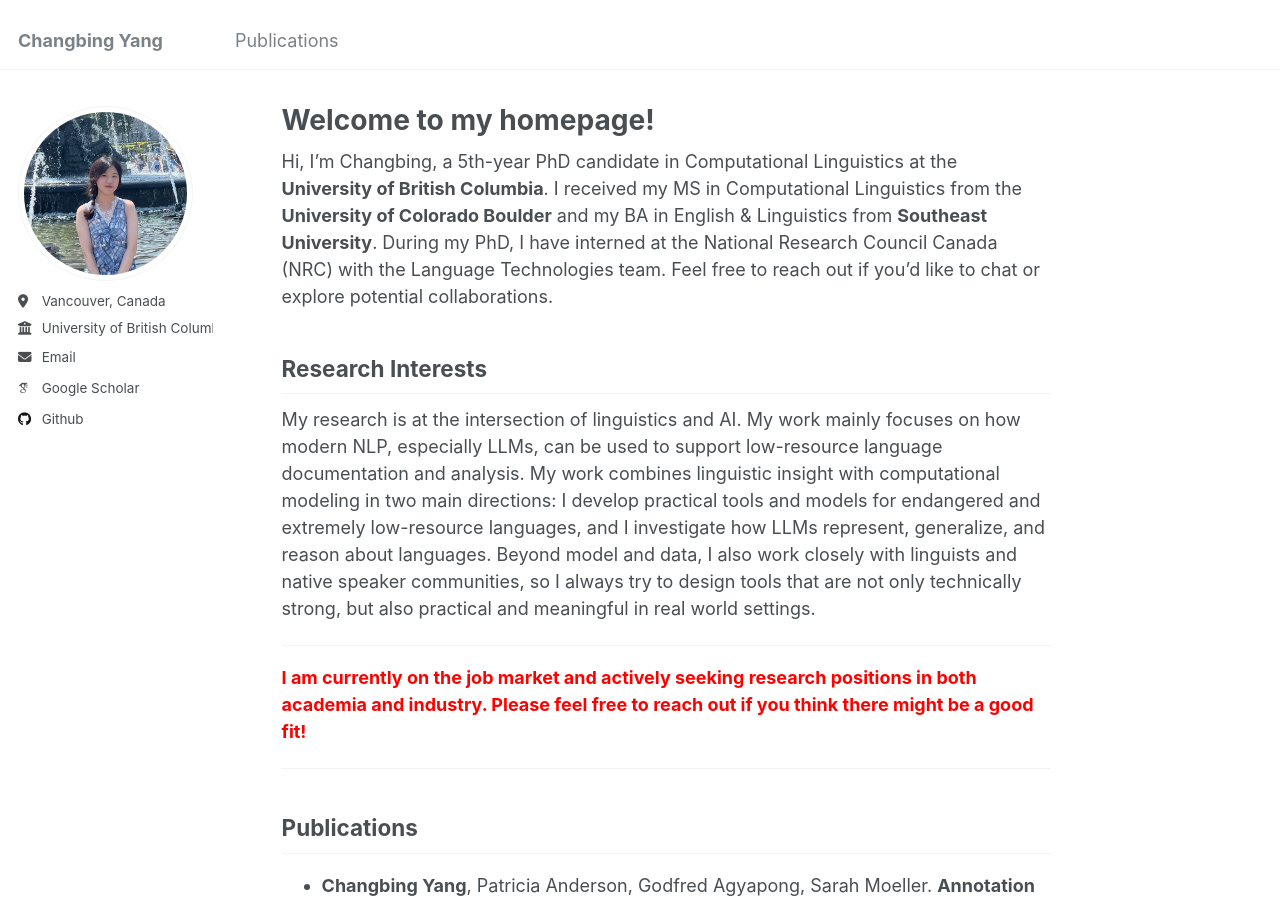
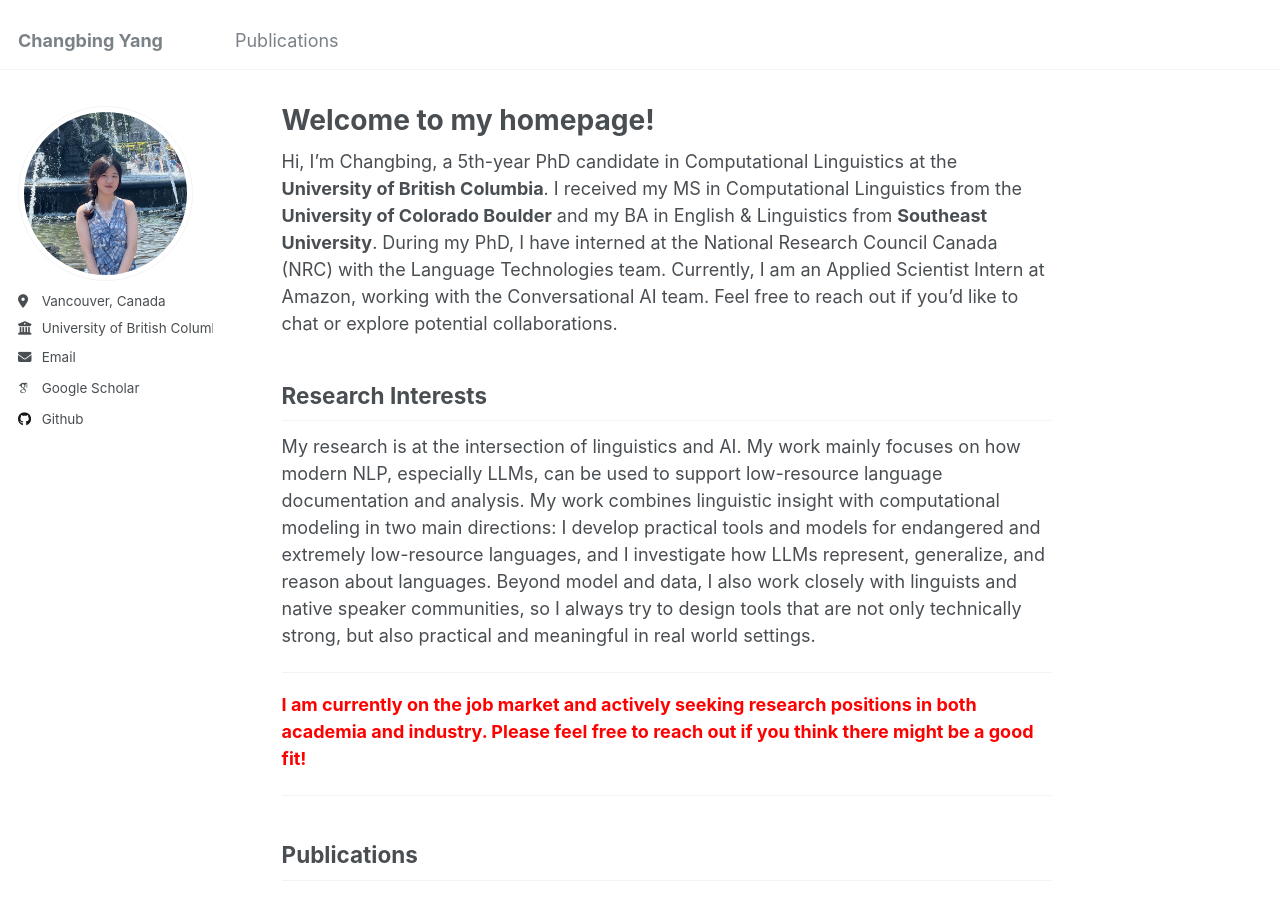
Before and after one commit to changbingY/changbingY.github.io, a Jekyll site: the page built from _pages/about.md, in a window 1280 px wide and 900 px high. Built offline with Jekyll 4.4.1, drawn with Linux system fonts in a browser that asks for light colours; some web fonts are replaced; some of the changed text lies outside the part shown.

Commit message:
Update about.md

```diff
--- a/_pages/about.md
+++ b/_pages/about.md
@@ -8,7 +8,7 @@ redirect_from:
 ---
 
 Hi, I'm Changbing, a 5th-year PhD candidate in Computational Linguistics at the **University of British Columbia**. I received my MS in Computational Linguistics from the **University of Colorado Boulder** and my BA in English & Linguistics from **Southeast University**. During my PhD, I have interned at the National Research Council Canada (NRC) with the Language
-Technologies team. Feel free to reach out if you'd like to chat or explore potential collaborations.
+Technologies team. Currently, I am an Applied Scientist Intern at Amazon, working with the Conversational AI team. Feel free to reach out if you'd like to chat or explore potential collaborations.
 
 ## Research Interests
 My research is at the intersection of linguistics and AI. My work mainly focuses on how modern NLP, especially LLMs, can be used to support low-resource language documentation and analysis. My work combines linguistic insight with computational modeling in two main directions: I develop practical tools and models for endangered and extremely low-resource languages, and I investigate how LLMs represent, generalize, and reason about languages. Beyond model and data, I also work closely with linguists and native speaker communities, so I always try to design tools that are not only technically strong, but also practical and meaningful in real world settings.
@@ -41,6 +41,10 @@ My research is at the intersection of linguistics and AI. My work mainly focuses
 
 ## Invited Talks & Guest Lectures
 
+- **Invited Talk**, Nanyang Technological University, May 2026
+  *Imagining the Future of Language Documentation with LLMs.*
+- **Guest Lecture**, Nanyang Technological University, May 2026
+  *How Machines Translate.*
 - **Invited Talk**, University of British Columbia (NLP Group), Feb 2026
   *Multilingual speech synthesis for Ojibwe, Mi'kmaq, and Maliseet.*
 - **Invited Talk**, University of Florida (Computational Linguistics Lab), Jan 2026
```
